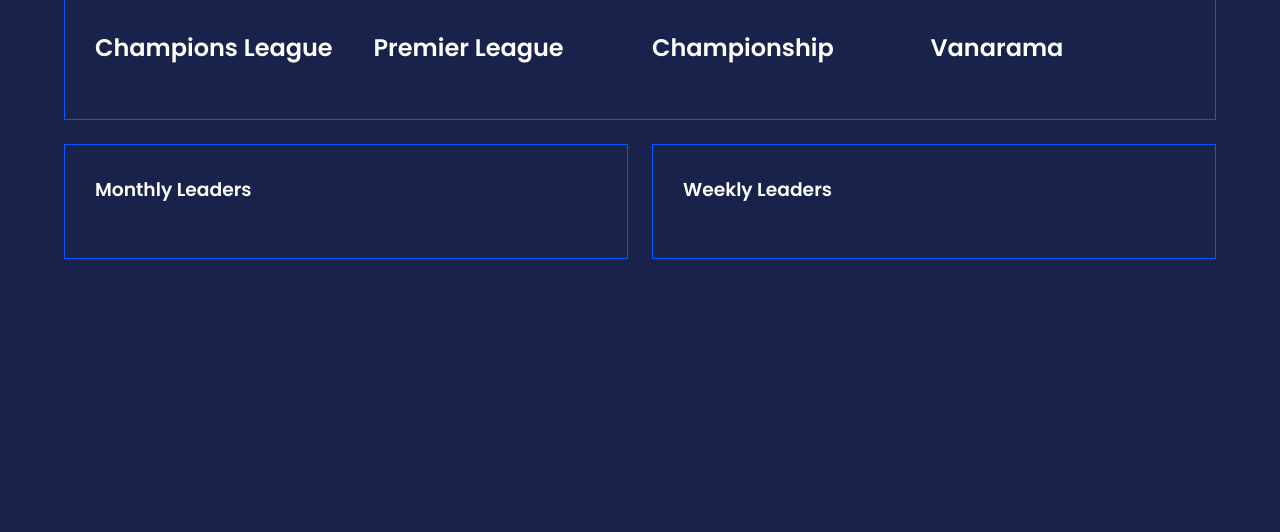
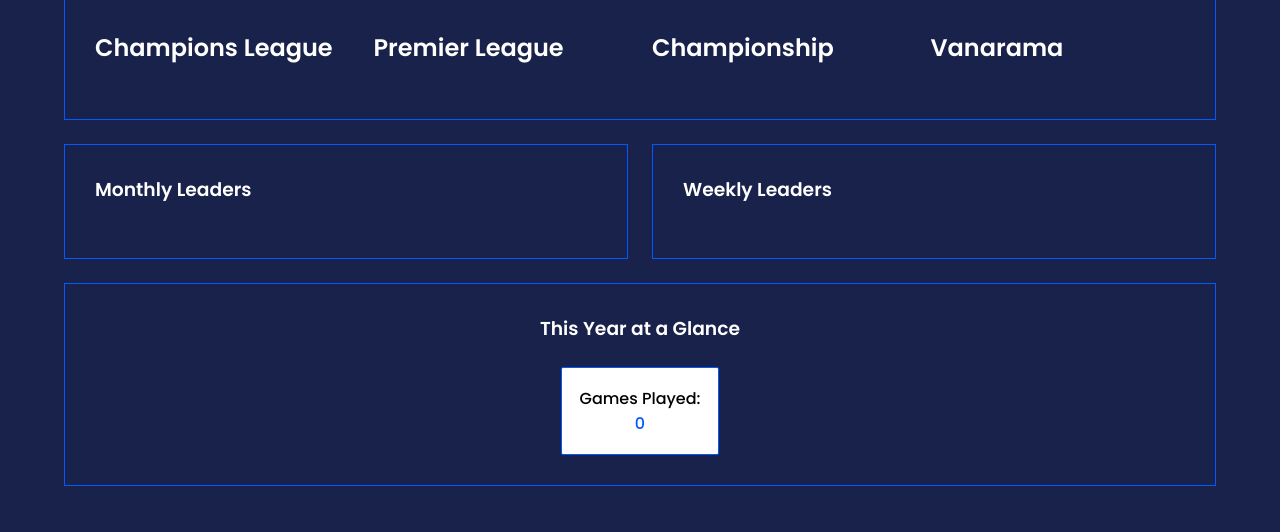
Before and after one commit to Joe-Tynan/darts-portal, a Django app: page / in a window 1280 px wide. Shown: the part 268-800 px from the top of the page. Run offline with Django 5.2, Linux system fonts and the light colour scheme; data that the repository does not hold is empty.

Commit message:
This Year at a Glance View

```diff
--- a/darts/models.py
+++ b/darts/models.py
@@ -11,3 +11,6 @@ class Win(models.Model):
 
     def __str__(self):
         return str(self.date)
+
+    def get_this_years_games_count(self):
+        return Win.objects.filter(date__contains=datetime.date.today().year).count()
--- a/darts/views.py
+++ b/darts/views.py
@@ -29,7 +29,7 @@ class LeagueTableView(ListView):
         context["monthly_leaders"] = CustomUser.objects.annotate(num_wins=Count('wins')).filter(wins__date__contains=datetime.date.today().month).order_by('-num_wins', 'wins__date')
         context["weekly_leaders"] = CustomUser.objects.annotate(num_wins=Count('wins')).filter(wins__date__week=datetime.date.today().isocalendar()[1]).order_by('-num_wins', 'wins__date')
 
-        context["wins"] = Win.objects.all()
+        context["this_years_game_count"] = Win.objects.filter(date__contains=datetime.date.today().year).count()
 
         # Return context
         return context
--- a/static/css/style.css
+++ b/static/css/style.css
@@ -333,3 +333,27 @@ form .button {
 #id_participants {
     height: 200px;
 }
+
+.killer-stats h3 {
+    text-align: center;
+}
+
+.killer-stats .flex-wrapper {
+    margin-top: 24px;
+    justify-content: center;
+}
+
+.killer-stats .flex-wrapper p {
+    background-color: #ffffff;
+    padding: 18px;
+    text-align: center;
+    border: solid 1px #005aff;
+    border-radius: 2px;
+    margin: 0;
+    font-weight: 500;
+}
+
+.killer-stats .flex-wrapper p span {
+    display: block;
+    color: #005aff;
+}
--- a/templates/index.html
+++ b/templates/index.html
@@ -119,12 +119,10 @@
         </div>
     </div>
 
-    <!--
     <div class="killer-stats pk-border">
         <h3>This Year at a Glance</h3>
         <div class="flex-wrapper">
-            <p>Games Played: <span>{{ wins.count }}</span></p>
+            <p>Games Played: <span>{{ this_years_game_count }}</span></p>
         </div>
     </div>
-    -->
 {% endblock content %}
```
